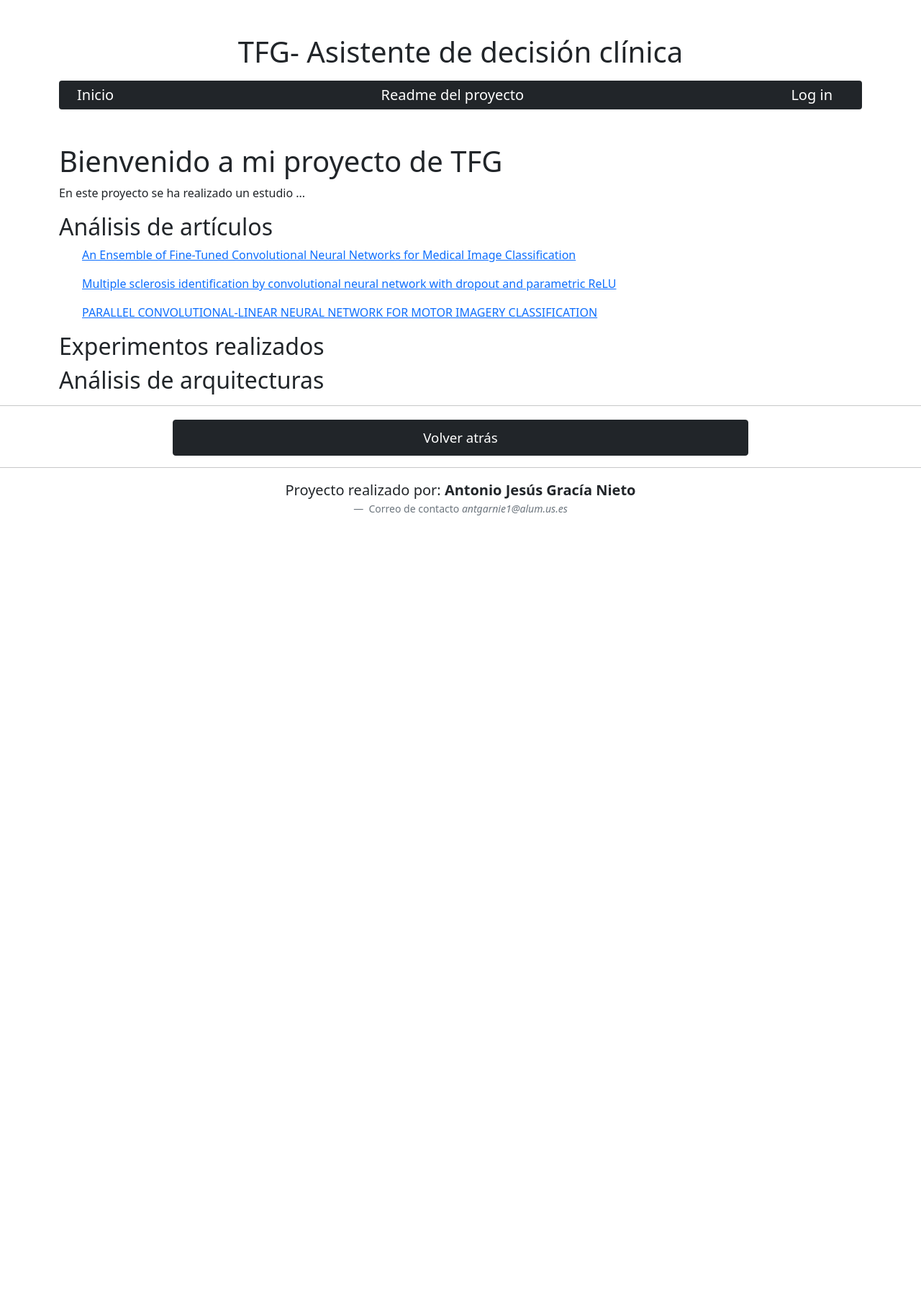
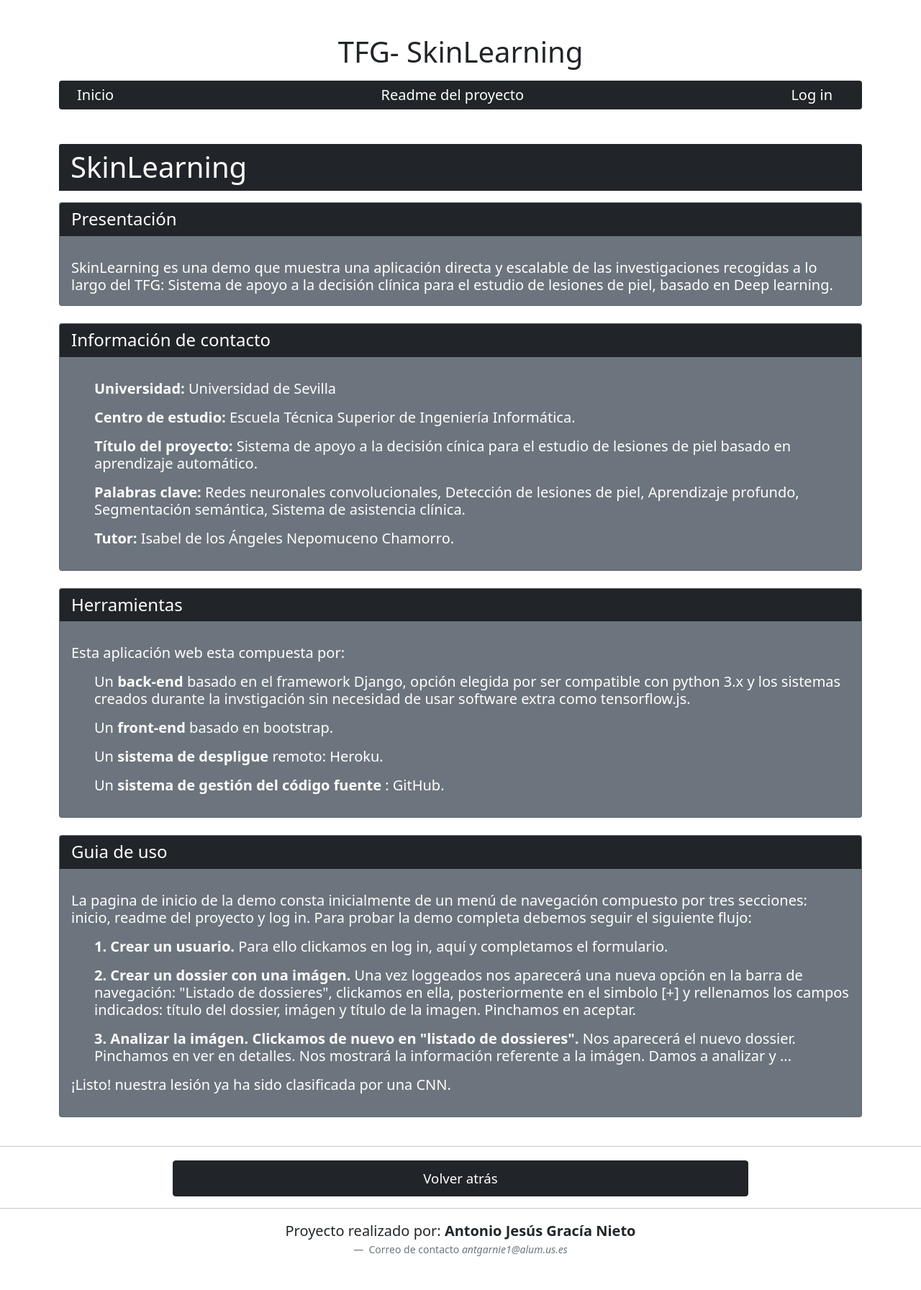
Before and after one commit to AntonioJesusGarciaNieto/MVP, a Django app: page /readme/ in a window 1280 px wide. Shown: the top 1792 px of the page at 72% size. Before the commit the page ends 716 px from the top, so only its background shows below. Run offline with Django 3.2, Linux system fonts and the light colour scheme; parts of the project's set-up code (start-up, migrations or seed data) failed here and were passed over.

Commit message:
[fix] Arreglos varios

```diff
--- a/EjercicioDjango/settings.py
+++ b/MVPTFG/settings.py
@@ -38,7 +38,7 @@ MIDDLEWARE = [
     'django.middleware.clickjacking.XFrameOptionsMiddleware',
 ]
 
-ROOT_URLCONF = 'EjercicioDjango.urls'
+ROOT_URLCONF = 'MVPTFG.urls'
 
 TEMPLATES = [
     {
@@ -56,7 +56,7 @@ TEMPLATES = [
     },
 ]
 
-WSGI_APPLICATION = 'EjercicioDjango.wsgi.application'
+WSGI_APPLICATION = 'MVPTFG.wsgi.application'
 
 
 # Database
--- a/EjercicioDjango/urls.py
+++ b/MVPTFG/urls.py
@@ -3,7 +3,6 @@ from django.urls import path
 from django.conf import settings
 from django.conf.urls.static import static
 from main import views
-from main import recomendations
 
 urlpatterns = [
     path('',views.index),
--- a/EjercicioDjango/wsgi.py
+++ b/MVPTFG/wsgi.py
@@ -1,5 +1,5 @@
 """
-WSGI config for EjercicioDjango project.
+WSGI config for MVPTFG project.
 
 It exposes the WSGI callable as a module-level variable named ``application``.
 
@@ -11,6 +11,6 @@ import os
 
 from django.core.wsgi import get_wsgi_application
 
-os.environ.setdefault('DJANGO_SETTINGS_MODULE', 'EjercicioDjango.settings')
+os.environ.setdefault('DJANGO_SETTINGS_MODULE', 'MVPTFG.settings')
 
 application = get_wsgi_application()
--- a/main/templates/README.html
+++ b/main/templates/README.html
@@ -8,19 +8,63 @@
 {% block contenido %}
 <br></br>
 <div class="container">
-	<h1>Bienvenido a mi proyecto de TFG</h1>
-	<p> En este proyecto se ha realizado un estudio ... </p>
-
-	<h2>Análisis de artículos</h2>
-		<ul><a href="https://github.com/AntonioJesusGarciaNieto/TFG/blob/main/Documentaci%C3%B3n/An%C3%A1lisis%20de%20art%C3%ADculos/Formato%20Markdown/Markdown_An%C3%A1lisis%20de%20An%20Ensemble%20of%20Fine-Tuned%20Convolutional%20Neural.md" target="_blank">An Ensemble of Fine-Tuned Convolutional Neural Networks for Medical Image Classification</a></ul>
-		<ul><a href="https://github.com/AntonioJesusGarciaNieto/TFG/blob/main/Documentaci%C3%B3n/An%C3%A1lisis%20de%20art%C3%ADculos/Formato%20Markdown/Markdown_An%C3%A1lisis%20de%20Multiple%20sclerosis%20identification%20by%20convolutional%20neural%20network%20with%20dropout%20and%20parametric%20ReLU%20of%20Zhang%20Y-Dong%2C%20Pan%20C%2C%20Sun%20J%2C%20Tang%20C.md" target="_blank" >Multiple sclerosis identification by convolutional neural network with dropout and parametric ReLU</a></ul>
-		<ul><a href="https://github.com/AntonioJesusGarciaNieto/TFG/blob/main/Documentaci%C3%B3n/An%C3%A1lisis%20de%20art%C3%ADculos/Formato%20Markdown/Markdown_An%C3%A1lisis%20de%20PARALLEL%20CONVOLUTIONAL-LINEAR%20NEURAL%20NETWORK%20FOR%20MOTOR%20IMAGERY%20CLASSIFICATION.md" target="_blank" >PARALLEL CONVOLUTIONAL-LINEAR NEURAL NETWORK FOR MOTOR IMAGERY CLASSIFICATION</a></ul>
-
-	<h2>Experimentos realizados</h2>
-	<h2>Análisis de arquitecturas</h2>
+	<h1 class="card-header bg-dark text-white mb-3">SkinLearning</h1>
 
 
+	<div class="card bg-secondary text-white">
+		<h4 class="card-header bg-dark mb-3">  Presentación</h4>
+		<div class="card-body">
+			<h5 class="card-text"> SkinLearning es una demo que muestra una aplicación directa y escalable de las investigaciones recogidas a lo largo del
+				TFG: Sistema de apoyo a la decisión clínica para el estudio de lesiones de piel, basado en Deep learning.</h5>
+		</div>
+	</div>
+	<br>
 
+	<div class="card bg-secondary text-white">
+		<h4 class="card-header bg-dark mb-3"> Información de contacto </h4>
+		<div class="card-body">
+			<h5 class="card-text">
+					<ul> <b> Universidad: </b> Universidad de Sevilla </ul>
+					<ul> <b> Centro de estudio: </b>  Escuela Técnica Superior de Ingeniería Informática.</ul>
+					<ul> <b> Título del proyecto:</b>  Sistema de apoyo a la decisión cínica para el estudio de lesiones de piel basado en aprendizaje automático.</ul>
+					<ul> <b> Palabras clave:</b>  Redes neuronales convolucionales, Detección de lesiones de piel, Aprendizaje profundo, Segmentación semántica, Sistema de asistencia clínica.</ul>
+					<ul> <b> Tutor:</b>  Isabel de los Ángeles Nepomuceno Chamorro.</ul>
+				</h5>
+		</div>
+	</div>
+
+	<br>
+
+	<div class="card bg-secondary text-white">
+		<h4 class="card-header bg-dark mb-3"> Herramientas </h4>
+		<div class="card-body">
+			<h5 class="card-text">
+				<p> Esta aplicación web esta compuesta por:
+					<ul> Un <b> back-end </b> basado en el framework Django, opción elegida por ser compatible con python 3.x y los sistemas creados durante la invstigación sin necesidad de usar software extra como tensorflow.js.</ul>
+					<ul> Un <b> front-end </b> basado en bootstrap. </ul>
+					<ul> Un <b> sistema de despligue </b> remoto: Heroku.</ul>
+					<ul> Un <b> sistema de gestión del código fuente </b>: GitHub. </ul>
+				</p>
+			</h5>
+		</div>
+	</div>
+
+	<br>
+
+	<div class="card bg-secondary text-white">
+		<h4 class="card-header bg-dark mb-3"> Guia de uso </h4>
+		<div class="card-body">
+			<h5 class="card-text">
+				<p> La pagina de inicio de la demo consta inicialmente de un menú de navegación compuesto por tres secciones: inicio, readme del proyecto y log in. Para probar la demo completa debemos seguir el siguiente flujo:
+					<ol><b>1.  Crear un usuario.</b> Para ello clickamos en log in, aquí y completamos el formulario. </ol>
+					<ol><b>2. Crear un dossier con una imágen.</b> Una vez loggeados nos aparecerá una nueva opción en la barra de navegación: "Listado de dossieres", clickamos en ella, posteriormente en el simbolo [+] y rellenamos los campos indicados: título del dossier, imágen y título de la imagen. Pinchamos en aceptar. </ol>
+					<ol><b>3. Analizar la imágen. Clickamos de nuevo en "listado de dossieres".</b> Nos aparecerá el nuevo dossier. Pinchamos en ver en detalles. Nos mostrará la información referente a la imágen. Damos a analizar y ... </ol>
+
+				¡Listo! nuestra lesión ya ha sido clasificada por una CNN.</p>
+			</h5>
+		</div>
+	</div>
+<br>
 </div>
 
 {% endblock %}
--- a/main/templates/logout.html
+++ b/main/templates/logout.html
@@ -12,7 +12,7 @@
   <br></br>
   <div class = "container">
     <figure class="text-center">
-    <h3>No te vayas :(</h3>
+    <h3>¿Quiere salir de la aplicación?</h3>
     <br></br>
 
     <form id='formulario' method='POST' action=''>{% csrf_token %}
--- a/main/templates/master.html
+++ b/main/templates/master.html
@@ -9,7 +9,8 @@
 
 		<br></br>
 		<figure class="text-center">
-			<h1> TFG- Asistente de decisión clínica</h1>
+			<h1> TFG- SkinLearning</h1>
+
 		</figure>
 
 
--- a/main/templates/show_dossier.html
+++ b/main/templates/show_dossier.html
@@ -14,12 +14,10 @@
 		<table class="table table-sm table-striped table-hover" >
 			<tr>
 				<td class ="text-center"><b style="font-size:18pt;">ID</b></td>
-				<td class ="text-center"><b style="font-size:18pt;">Resultados</b></td>
                 <td class ="text-center"><b style="font-size:18pt;">Actividad</b></td>
 		{% for sl in skinsLesions %}
 			<tr>
 				<td class ="text-center">{{sl.id}}</td>
-        		<td class ="text-center">ToDo</td>
             	<td class ="text-center">
                     <form id='formulario' method='POST' action='/analyze/'>{% csrf_token %}
                         <input type="submit" class="btn btn-dark" name="Analizar" id="sl_id" value="Analizar"></td>
--- a/main/views.py
+++ b/main/views.py
@@ -86,7 +86,8 @@ def new_dossier(request):
         user_name = request.session['user_name']
         user_pass = request.session['user_pass']
 
-        if True:
+
+        if request.FILES.get("image"):
             img = Skin_Lesion()
             img.image = request.FILES.get("image")
             img.name = request.POST.get("name")
@@ -103,8 +104,17 @@ def new_dossier(request):
 
             request.session.modified = True
 
+            user = Custom_User.objects.get(user_name=user_name,user_pass=user_pass)
 
-        is_active = request.session.get("user_active",False)
+            dossiers = user.dossier.all()
+
+            dossiers_and_count = []
+            for doss in dossiers:
+                img_number = doss.skin_lesion.count()
+                dossiers_and_count.append((doss,img_number))
+
+            is_active = request.session.get("user_active",False)
+            return render(request,'dossiers.html',{'is_active':is_active,'dossiers_and_count':dossiers_and_count})
 
     is_active = request.session.get("user_active",False)
 
--- a/manage.py
+++ b/manage.py
@@ -3,7 +3,7 @@ import os
 import sys
 
 if __name__ == '__main__':
-    os.environ.setdefault('DJANGO_SETTINGS_MODULE', 'EjercicioDjango.settings')
+    os.environ.setdefault('DJANGO_SETTINGS_MODULE', 'MVPTFG.settings')
     try:
         from django.core.management import execute_from_command_line
     except ImportError as exc:
```
Also changed, not shown: main/templates/index.html (+10 -4 lines), main/templates/login.html (+7 -9 lines), MVPTFG/__init__.py (added), 3 other files.
